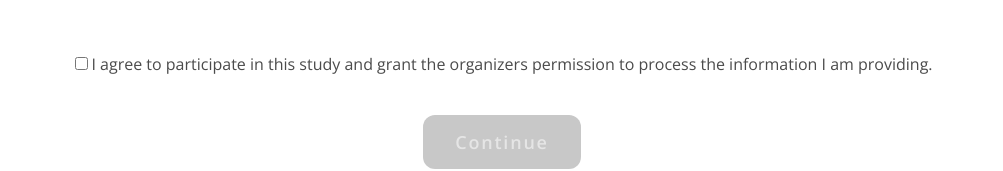
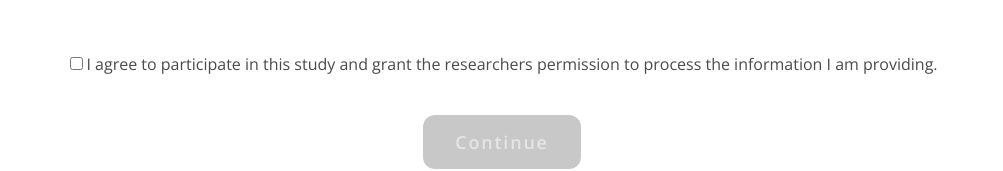
Before and after one commit to erickgarro/EE-Cases-Styles-Experiments, a React (Create React App) app: page / in a window 1280 px wide. Shown: the part 730-901 px from the top of the page, without its empty margins (138-1141 px from the left). Built offline with nearby package versions, Linux system fonts and the light colour scheme; no server answers.

Commit message:
Update App.js

```diff
--- a/src/App.js
+++ b/src/App.js
@@ -395,7 +395,7 @@ function App() {
               setConsent(() => !consent);
             }}
             />
-            <label htmlFor="consent">I agree to participate in this study and grant the organizers permission to process the information I am providing.</label>
+            <label htmlFor="consent">I agree to participate in this study and grant the researchers permission to process the information I am providing.</label>
           </div>
         </div>
         <div className="button">
@@ -537,7 +537,7 @@ function App() {
         </div>
         <div className="words">
           <>
-            <h1>{currentStage === 'tutorial' ? tutorial.questions[completedTasks].words.join(' ') : ''}</h1>
+            <h1>{currentStage === 'tutorial' ? tutorial.questions[currentTask].words.join(' ') : ''}</h1>
             <h1>{currentStage === 'experiments' ? questions.questions[completedTasks].words.join(' ') : ''}</h1>
           </>
         </div>
```
